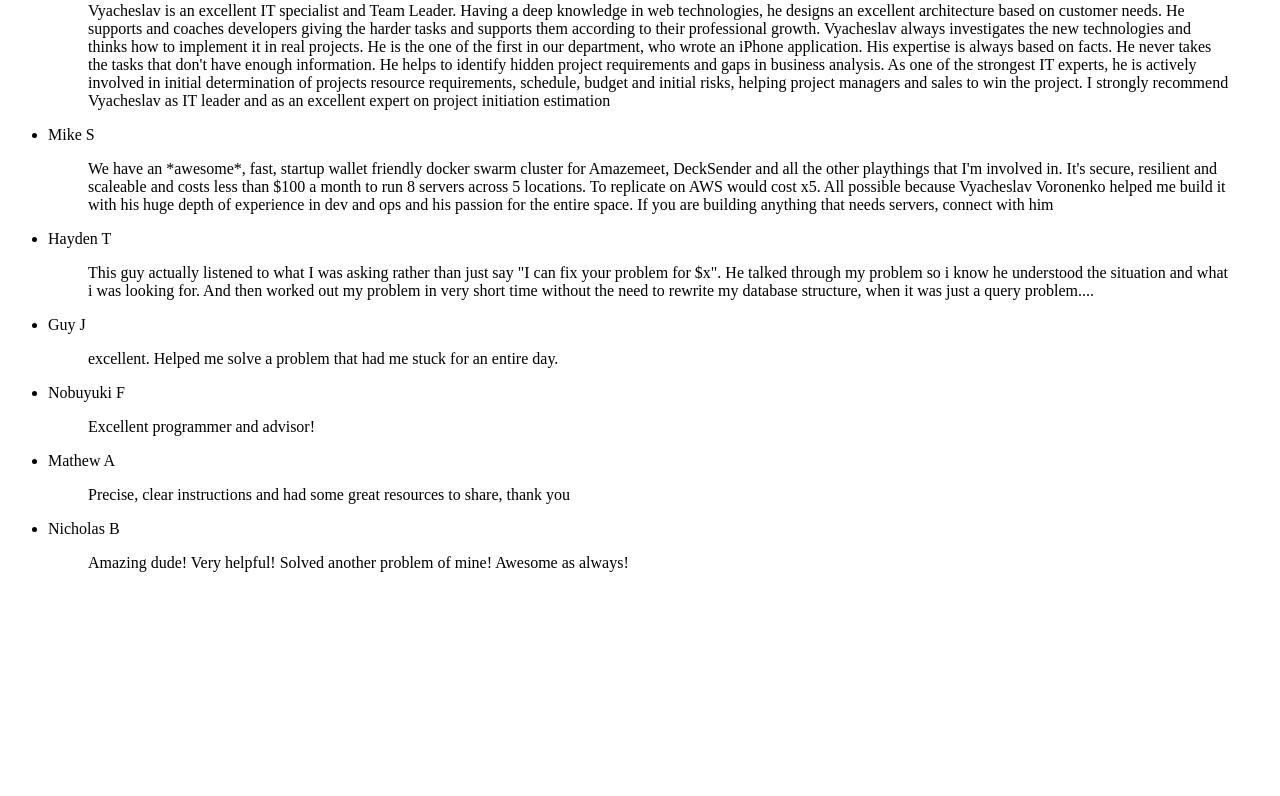
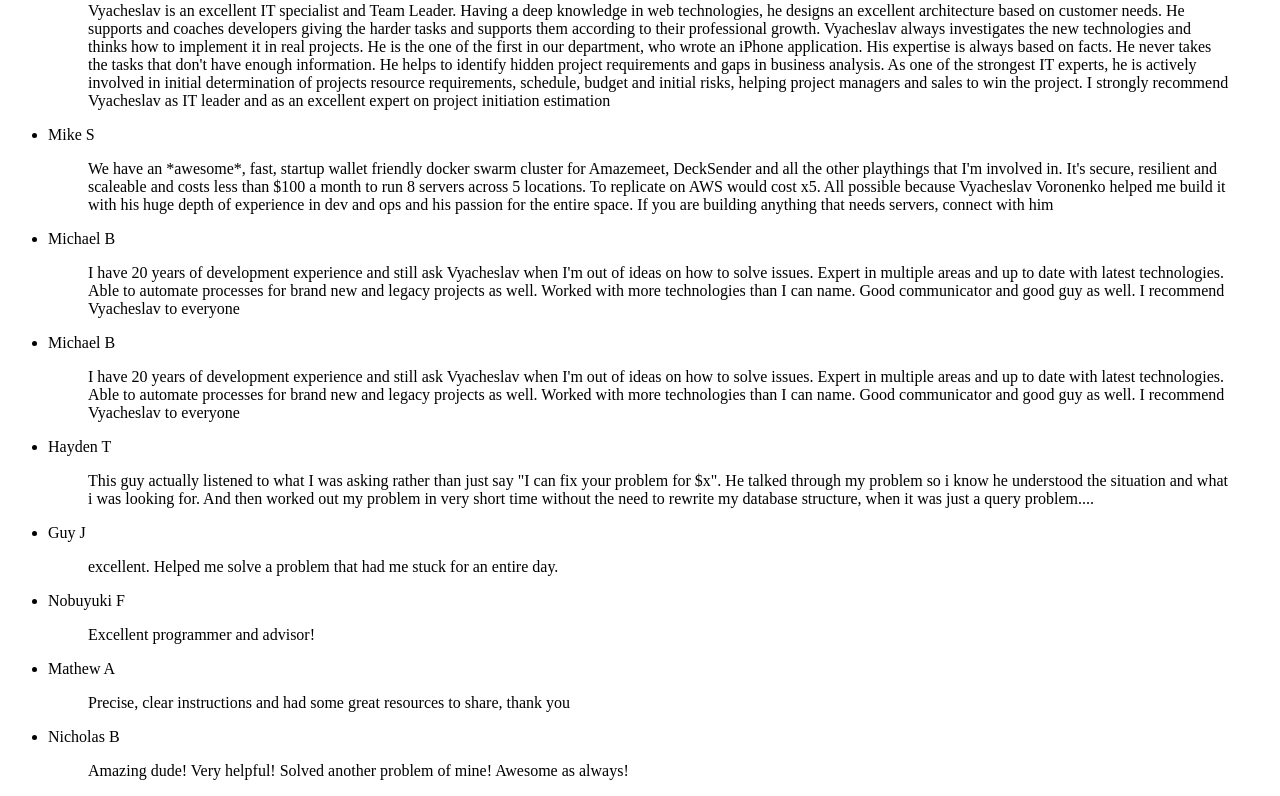
Before and after one commit to Voronenko/voronenko, a Python web app: template cv/templates/cv-detail-references.html in a window 1280 px wide. Shown: the part 205-1001 px from the top of the page. Before the commit the page ends 777 px from the top, so only its background shows below. Run offline with Jinja, Linux system fonts and the light colour scheme; the template is opened without the code that fills it, so the values that code supplies are empty.

Commit message:
minor sync for recommendations

```diff
--- a/cv/overrides.json
+++ b/cv/overrides.json
@@ -178,6 +178,12 @@
     "url": "https://www.linkedin.com/feed/update/urn:li:activity:6656154610920681473/"
   },
   {
+    "name": "Michael B",
+    "position": "Full-Stack Engineer ",
+    "reference": "I have 20 years of development experience and still ask Vyacheslav when I'm out of ideas on how to solve issues. Expert in multiple areas and up to date with latest technologies. Able to automate processes for brand new and legacy projects as well. Worked with more technologies than I can name.Good communicator and good guy as well. I recommend Vyacheslav to everyone",
+    "url": "https://www.linkedin.com/in/michael-bollin/"
+  },
+  {
     "name": "Hayden T",
     "position": "Person seeking for short time consultation",
     "reference": "This guy actually listened to what I was asking rather than just say \"I can fix your problem for $x\". He talked through my problem so i know he understood the situation and what i was looking for. And then worked out my problem in very short time without the need to rewrite my database structure, when it was just a query problem....",
--- a/cv/resume.json
+++ b/cv/resume.json
@@ -471,6 +471,12 @@
          "url": "https://www.linkedin.com/feed/update/urn:li:activity:6656154610920681473/"
       },
       {
+        "name": "Michael B",
+        "position": "Full-Stack Engineer ",
+        "reference": "I have 20 years of development experience and still ask Vyacheslav when I'm out of ideas on how to solve issues. Expert in multiple areas and up to date with latest technologies. Able to automate processes for brand new and legacy projects as well. Worked with more technologies than I can name.Good communicator and good guy as well. I recommend Vyacheslav to everyone",
+        "url": "https://www.linkedin.com/in/michael-bollin/"
+      },
+      {
          "name": "Hayden T",
          "position": "Person seeking for short time consultation",
          "reference": "This guy actually listened to what I was asking rather than just say \"I can fix your problem for $x\". He talked through my problem so i know he understood the situation and what i was looking for. And then worked out my problem in very short time without the need to rewrite my database structure, when it was just a query problem....",
--- a/cv/templates/cv-detail-references.html
+++ b/cv/templates/cv-detail-references.html
@@ -31,13 +31,44 @@
                                             </blockquote>
                                         </li>
 
+                                        <li class="card card-nested">Michael B
+                                            <blockquote class="quote">
+                                                <div class="mop-wrapper">
+                                                    <p>I have 20 years of development experience and still ask Vyacheslav when I'm out of ideas on how to solve
+                                                        issues. Expert
+                                                        in multiple areas and up to date with latest technologies. Able to automate processes for brand new and
+                                                        legacy projects
+                                                        as well. Worked with more technologies than I can name.
+
+                                                        Good communicator and good guy as well. I recommend Vyacheslav to everyone</p>
+                                                </div>
+                                            </blockquote>
+                                        </li>
+
+
+                                        <li class="card card-nested">Michael B
+                                            <blockquote class="quote">
+                                                <div class="mop-wrapper">
+                                                    <p>I have 20 years of development experience and still ask Vyacheslav when I'm out of ideas on how to solve issues. Expert
+                                                    in multiple areas and up to date with latest technologies. Able to automate processes for brand new and legacy projects
+                                                    as well. Worked with more technologies than I can name.
+
+                                                    Good communicator and good guy as well. I recommend Vyacheslav to everyone</p>
+                                                </div>
+                                            </blockquote>
+                                        </li>
+
                                         <li class="card card-nested">Hayden T
                                             <blockquote class="quote">
                                                 <div class="mop-wrapper">
-                                                    <p>This guy actually listened to what I was asking rather than just say "I can fix your problem for $x". He talked through my problem so i know he understood the situation and what i was looking for. And then worked out my problem in very short time without the need to rewrite my database structure, when it was just a query problem....</p>
+                                                    <p>This guy actually listened to what I was asking rather than just say "I can fix your problem for $x". He
+                                                        talked through my problem so i know he understood the situation and what i was looking for. And then
+                                                        worked out my problem in very short time without the need to rewrite my database structure, when it was
+                                                        just a query problem....</p>
                                                 </div>
                                             </blockquote>
                                         </li>
+
 
                                         <li class="card card-nested">Guy J
                                             <blockquote class="quote">
```
